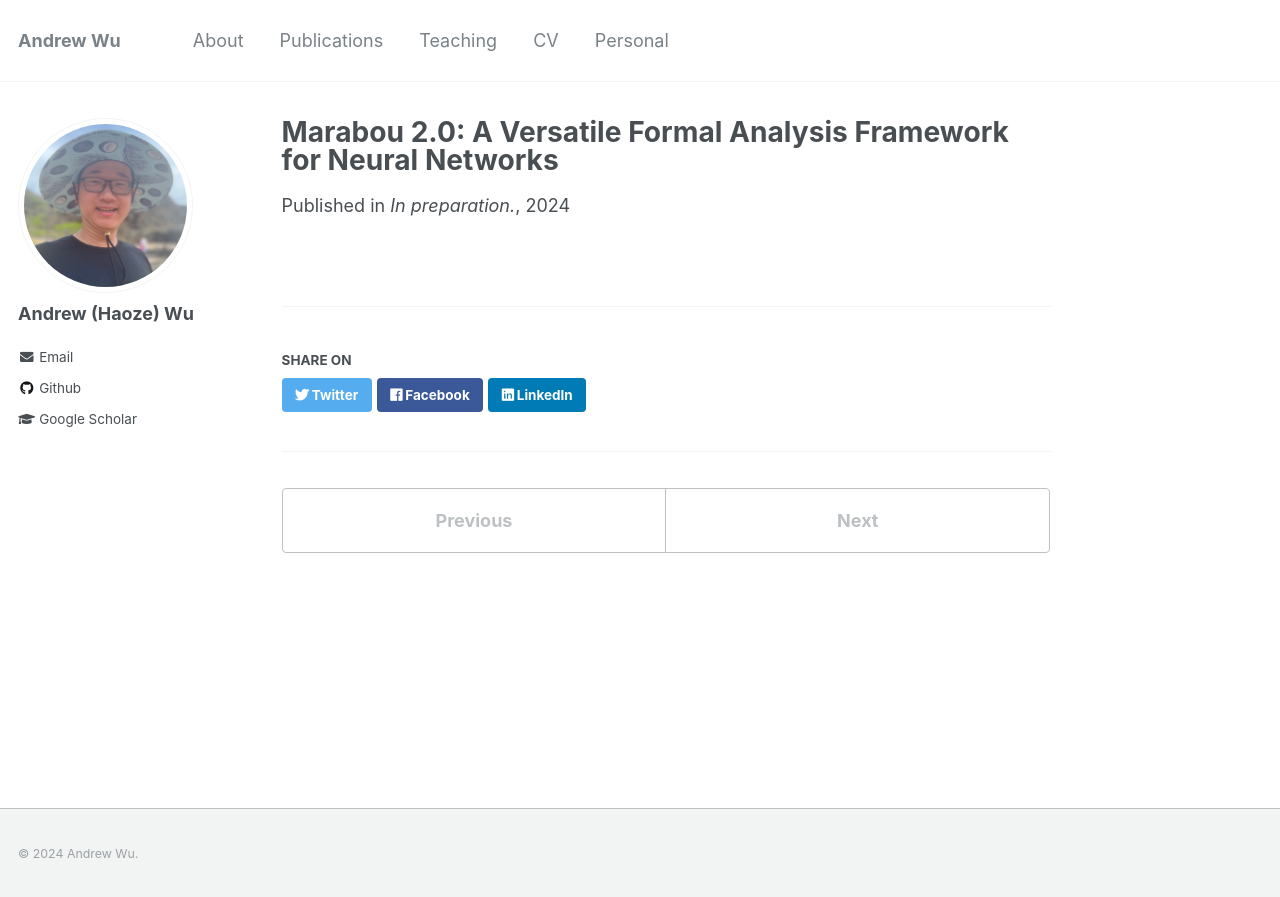
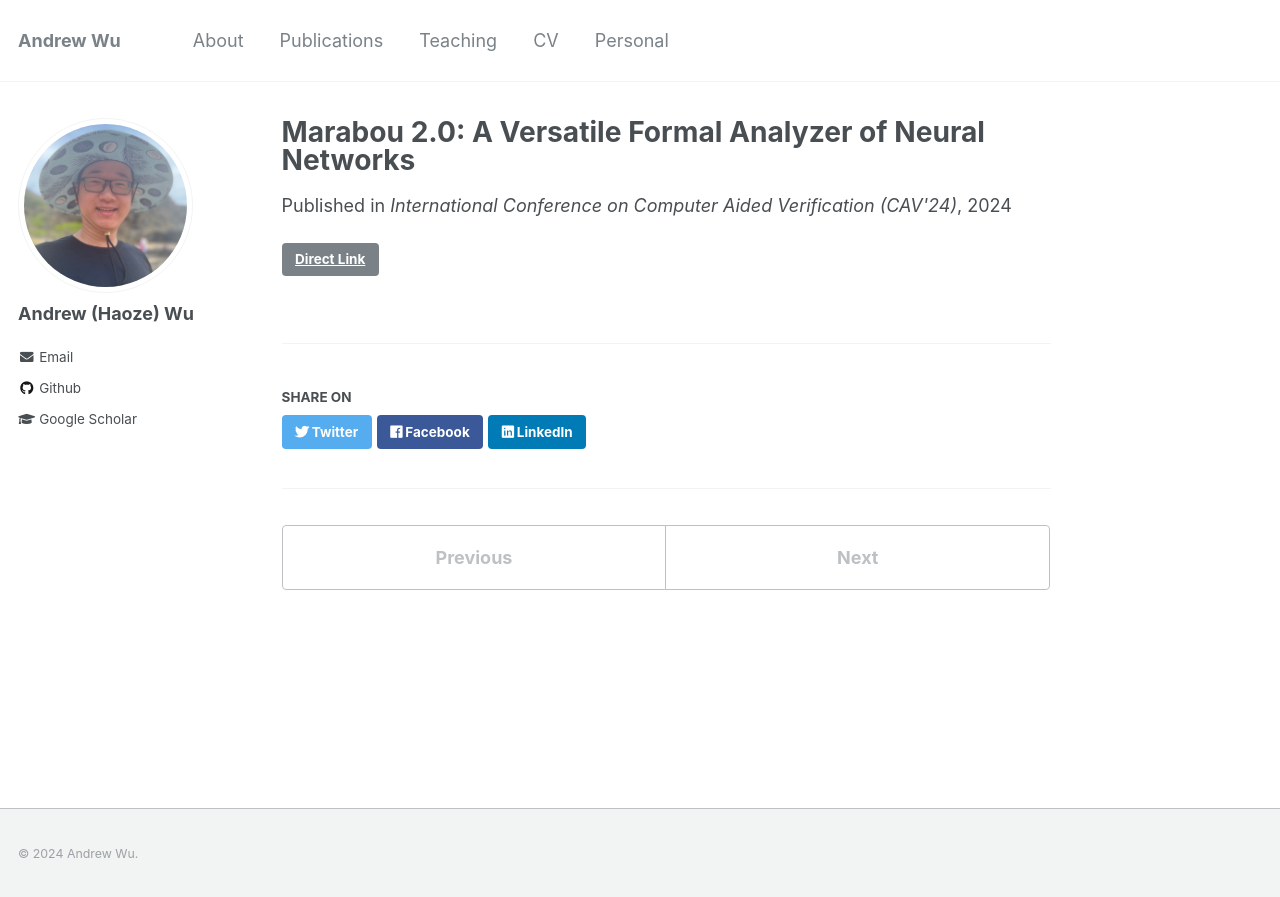
Before and after one commit to wu-haoze/wu-haoze.github.io, a Jekyll site: the page built from _publications/2024-3-1-marabou2.md, in a window 1280 px wide. Shown: the top 897 px of the page. Built offline with Jekyll 4.4.1, drawn with Linux system fonts in a browser that asks for light colours.

Commit message:
Update 2024-3-1-marabou2.md

```diff
--- a/_publications/2024-3-1-marabou2.md
+++ b/_publications/2024-3-1-marabou2.md
@@ -1,13 +1,12 @@
 ---
-title:  "Marabou 2.0: A Versatile Formal Analysis Framework for Neural Networks"
+title:  "Marabou 2.0: A Versatile Formal Analyzer of Neural Networks"
 collection: publications
-venue: In preparation.
-bibtex:
-paperurl:
+venue: International Conference on Computer Aided Verification (CAV'24)
+bibtex: '../files/wu-2024-marabou2.bib'
+paperurl: 'https://arxiv.org/abs/2401.14461'
 codeurl:
-link:
-authors:
+link: 'https://github.com/NeuralNetworkVerification/Marabou'
+authors: Haoze Wu, Omri Isac, Aleksandar Zeljić, Teruhiro Tagomori, Matthew Daggitt, Wen Kokke, Idan Refaeli, Guy Amir, Kyle Julian, Shahaf Bassan, Pei Huang, Ori Lahav, Min Wu, Min Zhang, Ekaterina Komendantskaya, Guy Katz, Clark Barrett
 honor:
 equal:
-preprint: true
 ---
```
